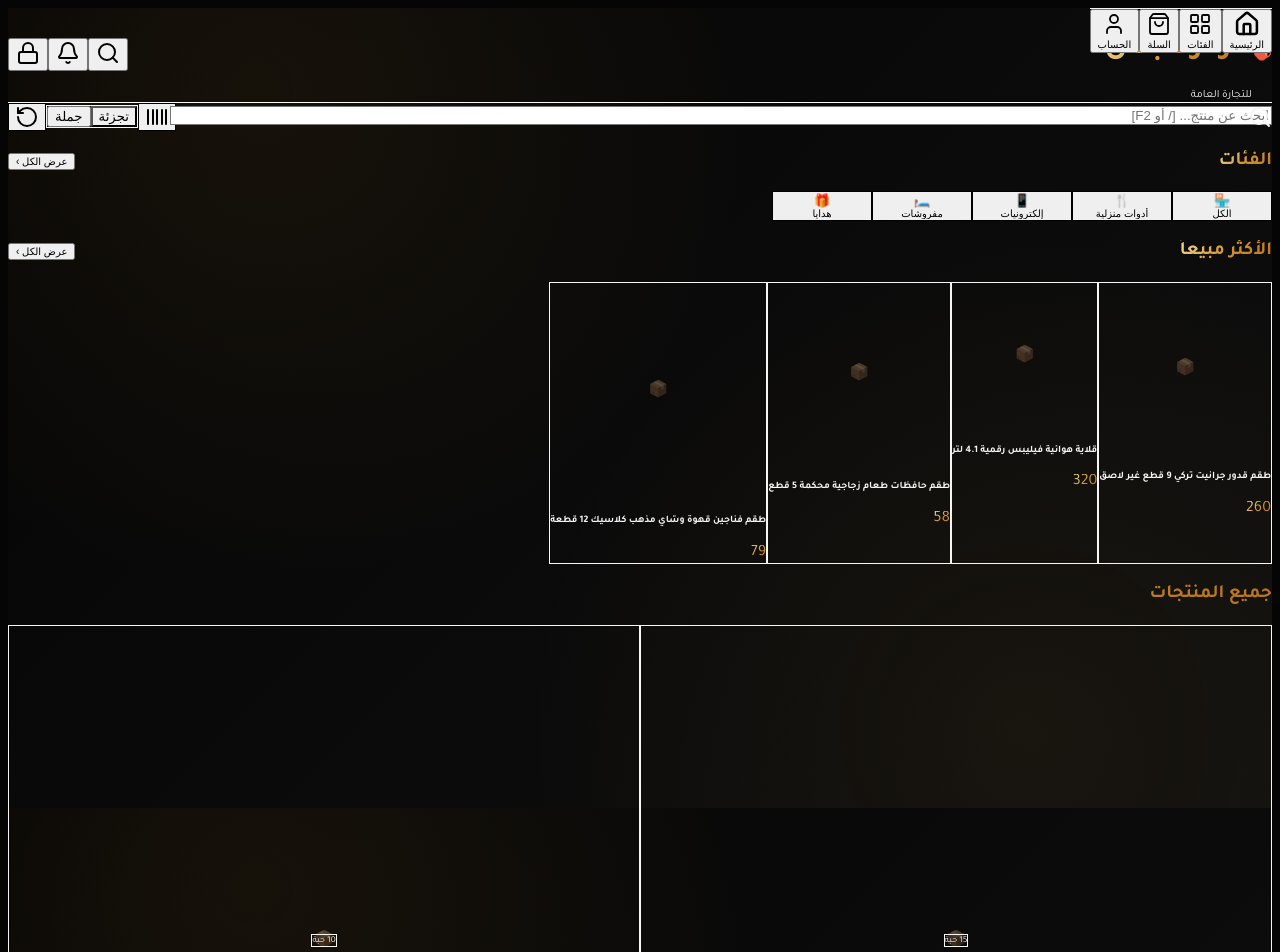
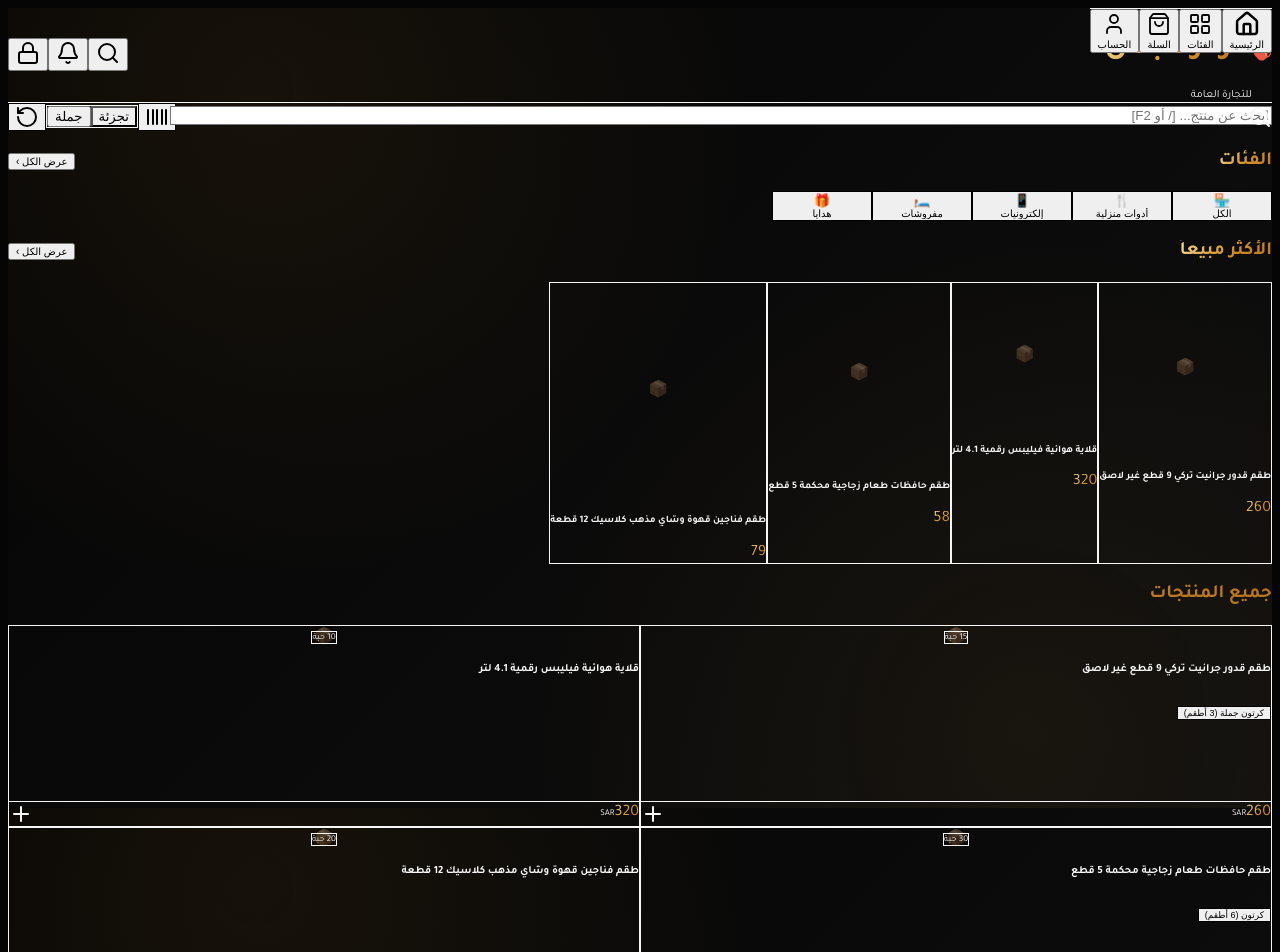
Before and after one commit to albelalbus75-ship-it/albelalstore, a React (Vite) app: page / in a window 1280 px wide. Shown: the top 952 px of the page. Built offline with nearby package versions, Linux system fonts and the light colour scheme.

Commit message:
fix: ProductCard - fixed 200px height, larger text, better layout

```diff
--- a/src/components/pos/ProductCard.tsx
+++ b/src/components/pos/ProductCard.tsx
@@ -1,4 +1,3 @@
-
 import React from 'react';
 import { Scale, Plus } from 'lucide-react';
 import { Product } from '../../types';
@@ -19,42 +18,67 @@ export const ProductCard: React.FC<ProductCardProps> = ({ product, onClick, onPa
   return (
     <div
       onClick={onClick}
-      className="group bg-gradient-to-br from-obsidian-900/90 to-obsidian-950 border border-gold-700/20 hover:border-gold-500/60 rounded-2xl overflow-hidden cursor-pointer transition-all active:scale-[0.98] shadow-lg hover:shadow-gold"
+      className="group bg-gradient-to-br from-obsidian-900/90 to-obsidian-950 border border-gold-700/20 hover:border-gold-500/60 rounded-xl overflow-hidden cursor-pointer transition-all active:scale-[0.98] shadow-lg hover:shadow-gold flex flex-col"
+      style={{ height: '200px' }}
     >
-      <div className="relative aspect-square bg-gradient-to-br from-obsidian-800 to-obsidian-900 flex items-center justify-center overflow-hidden">
+      {/* Image area - fixed height */}
+      <div className="relative h-20 bg-gradient-to-br from-obsidian-800 to-obsidian-900 flex items-center justify-center overflow-hidden flex-shrink-0">
         {product.imageUrl ? (
-          <img src={product.imageUrl} alt={product.name} className="w-full h-full object-cover group-hover:scale-105 transition-transform" />
+          <img
+            src={product.imageUrl}
+            alt={product.name}
+            className="w-full h-full object-cover group-hover:scale-105 transition-transform"
+          />
         ) : (
-          <span className="text-5xl opacity-30">📦</span>
+          <span className="text-3xl opacity-30">📦</span>
         )}
-        <div className="absolute top-2 right-2 flex flex-col gap-1">
-          {product.isWeighted && (
-            <span className="text-[9px] bg-sky-950/90 text-sky-300 border border-sky-800 px-1.5 py-0.5 rounded-md font-mono flex items-center gap-0.5">
-              <Scale className="w-2.5 h-2.5" /> وزني
-            </span>
-          )}
-          <span className={`text-[9px] px-1.5 py-0.5 rounded-md font-mono font-bold ${
+
+        {/* Stock badge - top right */}
+        <span
+          className={`absolute top-1 right-1 text-[9px] px-1.5 py-0.5 rounded font-bold ${
             isLowStock
-              ? 'bg-rose-950/90 text-rose-300 border border-rose-800'
-              : 'bg-obsidian-950/90 text-gold-300 border border-gold-700'
-          }`}>
-            {stock} {product.baseUnit === 'piece' ? 'حبة' : 'كجم'}
+              ? 'bg-rose-950/95 text-rose-300 border border-rose-800'
+              : 'bg-obsidian-950/95 text-gold-300 border border-gold-700'
+          }`}
+        >
+          {stock} {product.baseUnit === 'piece' ? 'حبة' : 'كجم'}
+        </span>
+
+        {/* Weighted badge - top left */}
+        {product.isWeighted && (
+          <span className="absolute top-1 left-1 text-[9px] bg-sky-950/95 text-sky-300 border border-sky-800 px-1.5 py-0.5 rounded font-bold flex items-center gap-0.5">
+            <Scale className="w-2.5 h-2.5" />
+            وزني
           </span>
-        </div>
+        )}
       </div>
 
-      <div className="p-2.5">
-        <h4 className="font-bold text-white text-xs line-clamp-2 leading-snug min-h-[2rem] mb-1.5">
+      {/* Info area - flexible */}
+      <div className="flex-1 flex flex-col p-2 min-h-0">
+        {/* Product name - fixed 2 lines */}
+        <h4
+          className="font-bold text-white text-[11px] leading-tight mb-1 overflow-hidden"
+          style={{
+            display: '-webkit-box',
+            WebkitLineClamp: 2,
+            WebkitBoxOrient: 'vertical',
+            height: '28px',
+          }}
+        >
           {product.name}
         </h4>
 
+        {/* Packagings - only 1 shown, compact */}
         {product.packagings.length > 0 && (
-          <div className="flex flex-wrap gap-1 mb-1.5">
-            {product.packagings.slice(0, 2).map((pkg) => (
+          <div className="flex flex-wrap gap-0.5 mb-1">
+            {product.packagings.slice(0, 1).map((pkg) => (
               <button
                 key={pkg.id}
-                onClick={(e) => { e.stopPropagation(); onPackagingClick?.(pkg.id); }}
-                className="text-[9px] bg-gold-950/60 hover:bg-gold-900 text-gold-300 border border-gold-800/80 px-1.5 py-0.5 rounded-md transition truncate max-w-full"
+                onClick={(e) => {
+                  e.stopPropagation();
+                  onPackagingClick?.(pkg.id);
+                }}
+                className="text-[9px] bg-gold-950/60 hover:bg-gold-900 text-gold-300 border border-gold-800/80 px-1 py-0.5 rounded transition truncate max-w-full"
               >
                 {pkg.name}
               </button>
@@ -62,14 +86,15 @@ export const ProductCard: React.FC<ProductCardProps> = ({ product, onClick, onPa
           </div>
         )}
 
-        <div className="flex items-center justify-between pt-1.5 border-t border-gold-700/20">
-          <div className="flex items-baseline gap-1">
-            <span className="text-base font-black gold-text font-mono">
+        {/* Bottom row: price + add button - anchored at bottom */}
+        <div className="flex items-center justify-between pt-1.5 mt-auto border-t border-gold-700/20">
+          <div className="flex items-baseline gap-0.5">
+            <span className="text-sm font-black gold-text font-mono">
               {price.toLocaleString('en-US')}
             </span>
             <span className="text-[9px] text-gold-400 font-bold">{settings.baseCurrency}</span>
           </div>
-          <span className="w-6 h-6 rounded-lg bg-gold-600/20 text-gold-400 flex items-center justify-center group-hover:bg-gold-600 group-hover:text-obsidian-950 transition">
+          <span className="w-6 h-6 rounded-md bg-gold-600/20 text-gold-400 flex items-center justify-center group-hover:bg-gold-600 group-hover:text-obsidian-950 transition flex-shrink-0">
             <Plus className="w-3.5 h-3.5" />
           </span>
         </div>
```
